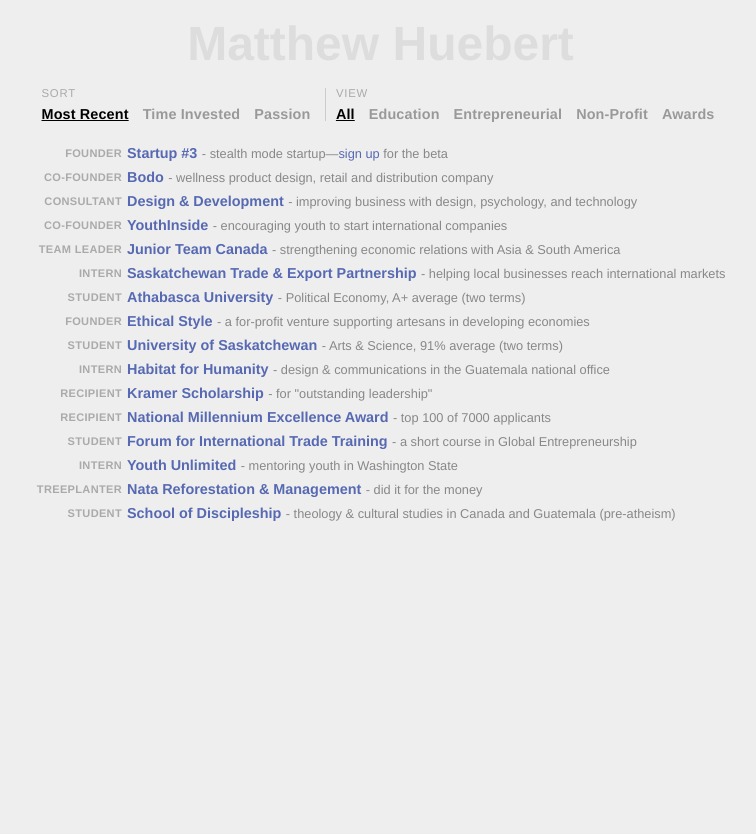
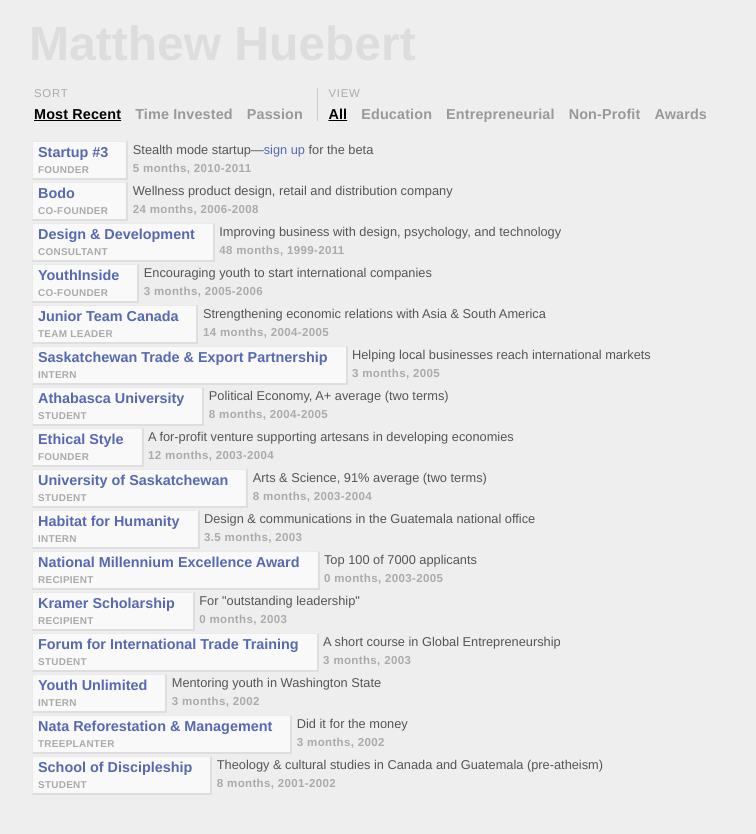
Before and after one commit to mhuebert/KineticHeat, a Jekyll site: the page built from index.html, in a window 1280 px wide. Shown: the top 834 px of the page, without its empty margins (258-1014 px from the left). Built offline with Jekyll 4.4.1, drawn with Linux system fonts in a browser that asks for light colours.

Commit message:
straightDown, with boxes

```diff
--- a/_config.yml
+++ b/_config.yml
@@ -2,23 +2,26 @@
   - categories: [ cv, entrepreneurial ]
     name: "Startup #3"
     title: Founder
-    detail: "stealth mode startup&mdash;<a href='#'>sign up</a> for the beta"
+    detail: "Stealth mode startup&mdash;<a href='#'>sign up</a> for the beta"
     length: 5
+    years: 2010-2011
     date: 2010-09
     passion: 10
   - categories: [ cv, education ]
     name: School of Discipleship
     title: student
     locations: Winnipeg, Canada
-    detail: theology & cultural studies in Canada and Guatemala (pre-atheism)
+    detail: Theology & cultural studies in Canada and Guatemala (pre-atheism)
     length: 8
+    years: 2001-2002
     date: 2002-04
     passion: 8
   - categories: [ cv, education ]
     name: Athabasca University
     title: student
     detail: Political Economy, A+ average (two terms)
-    length: 8.1
+    length: 8
+    years: 2004-2005
     date: 2005-04
     passion: 4
   - categories: [ cv, education ]
@@ -26,100 +29,113 @@
     title: student
     locations: Saskatoon, Canada
     detail: Arts & Science, 91% average (two terms)
-    length: 8.2
+    length: 8
+    years: 2003-2004
     date: 2004-04
     passion: 4
   - categories: [ cv, education ]
     name: Forum for International Trade Training
     title: student
-    detail: a short course in Global Entrepreneurship
-    length: 3.1
+    detail: A short course in Global Entrepreneurship
+    length: 3
+    years: 2003
     date: 2003-06
     passion: 4
   - categories: [ cv, non-profit ]
     name: Youth Unlimited
     title: intern
     locations: Washington State
-    detail: mentoring youth in Washington State
-    length: 7
+    detail: Mentoring youth in Washington State
+    length: 3
+    years: 2002
     date: 2002-12
     passion: 4
   - categories: [ cv, non-profit ]
     name: Habitat for Humanity
     title: intern
     locations: Guatemala
-    detail: design & communications in the Guatemala national office
+    detail: Design & communications in the Guatemala national office
     length: 3.5
+    years: 2003
     date: 2003-12
     passion: 8
   - categories: [ cv, non-profit, entrepreneurial ]
     name: Junior Team Canada
     title: team leader
     locations: China, Singapore, Malaysia, Chile
-    detail: strengthening economic relations with Asia & South America
+    detail: Strengthening economic relations with Asia & South America
     length: 14
+    years: 2004-2005
     date: 2005-08
     passion: 9
   - categories: [ cv, non-profit, entrepreneurial ]
     name: YouthInside
     title: co-founder
     locations: Hong Kong
-    detail: encouraging youth to start international companies
-    length: 3.2
+    detail: Encouraging youth to start international companies
+    length: 3
+    years: 2005-2006
     date: 2006-01
     passion: 9
   - categories: [ cv, entrepreneurial, technical ]
     name: Bodo
     title: co-founder
     locations: Beijing, China; Calgary, Canada
-    detail: wellness product design, retail and distribution company
+    detail: Wellness product design, retail and distribution company
     length: 24
+    years: 2006-2008
     date: 2010-08
     passion: 9.1
   - categories: [ cv, entrepreneurial, technical ]
     name: Design & Development
     title: Consultant
-    detail: improving business with design, psychology, and technology
+    detail: Improving business with design, psychology, and technology
     length: 48
+    years: 1999-2011
     date: 2008-01
     passion: 5
   - categories: [ cv, entrepreneurial ]
     name: Ethical Style
     title: Founder
     locations: Guatemala, South East Asia, Canada
-    detail: a for-profit venture supporting artesans in developing economies
+    detail: A for-profit venture supporting artesans in developing economies
     length: 12
+    years: 2003-2004
     date: 2004-12
     passion: 10
   - categories: [ cv, entrepreneurial ]
     name: Saskatchewan Trade & Export Partnership
     title: intern
     locations: Saskatoon, Canada
-    detail: helping local businesses reach international markets
+    detail: Helping local businesses reach international markets
     length: 3
+    years: 2005
     date: 2005-08
     passion: 4
   - categories: [ cv, "never again" ]
     name: Nata Reforestation & Management
     title: treeplanter
     locations: Tumbler Ridge, British Columbia
-    detail: did it for the money
+    detail: Did it for the money
     length: 3
+    years: 2002
     date: 2002-08
     passion: 1
   - categories: [ cv, awards ]
     name: National Millennium Excellence Award
     title: recipient
     locations: Ottawa
-    detail: top 100 of 7000 applicants
-    date: 2003-08
+    detail: Top 100 of 7000 applicants
+    date: 2003-09
     passion: 0
     length: 0
+    years: 2003-2005
   - categories: [ cv, awards ]
     name: Kramer Scholarship
     title: recipient
     locations: University of Saskatchewan
-    detail: for "outstanding leadership"
-    date: 2003-09
+    detail: For "outstanding leadership"
+    date: 2003-08
+    years: 2003
     passion: 0
     length: 0
--- a/_includes/element_partial.html
+++ b/_includes/element_partial.html
@@ -1,12 +1,17 @@
 <li class='element {% for cat in element.categories %} {{ cat }} {% endfor %}' data-date='{{ element.date }}' data-filter='{{ element.categories[1] }}' data-length='{{ element.length }}' data-passion='{{ element.passion }}'>
-  {% if element.title %}
-  <div class='title'>{{ element.title }}</div>
-  {% endif %}
-  <a class='name' href='{{ element.url }}'>{{ element.name }}</a>
-  {% if element.length %}
-  <div class='length'>{{ element.length }}m</div>
-  {% endif %}
-  <div class='detail'>- {{ element.detail }}</div>
+  <a class='name' href='{{ element.url }}'>
+    {{ element.name }}
+    {% if element.title %}
+    <div class='title'>{{ element.title }}</div>
+    {% endif %}
+  </a>
+  <div class='detail'>
+    {{ element.detail }}
+    {% if element.length %}
+    <br />
+    <div class='length'>{{ element.length }} months, {{ element.years }}</div>
+    {% endif %}
+  </div>
   {% if element.locations %}
   <div class='locations'>[{{ element.locations }}]</div>
   {% endif %}
--- a/css/styles.css
+++ b/css/styles.css
@@ -5,8 +5,7 @@
 
 .container {
   margin: 20px auto;
-  width: 800px;
-  text-align: center; }
+  width: 700px; }
 
 a {
   text-decoration: none;
@@ -57,42 +56,52 @@
 .elements {
   padding-bottom: 2px;
   width: 700px;
-  display: inline-block; }
+  display: inline-block;
+  text-align: left; }
 
 .element {
+  display: inline-block;
   font-size: 100%;
-  margin: 0;
-  padding: 4px 4px 4px 95px;
-  position: relative; }
+  position: relative;
+  margin: 0 0 3px 0; }
 
 .detail {
-  display: inline;
+  display: inline-block;
+  vertical-align: top;
   font-size: 80%;
-  color: #888888;
-  margin: 5px 0 0 0; }
+  color: #555555;
+  margin: 3px 0 0 0; }
   .detail a {
     color: #5669b2; }
 
 .name {
+  padding: 3px 18px 3px 5px;
+  border-width: 1px 2px 2px 1px;
+  border-style: solid;
+  border-color: #eaeaea #dedede #dedede #eaeaea;
   color: #5669b2;
   text-decoration: none;
   font-size: 90%;
   font-weight: bold;
-  display: inline-block; }
+  display: inline-block;
+  position: relative;
+  background-color: #f9f9f9; }
+  .name:hover {
+    background-color: white;
+    border-color: #dddddd #cccccc #cccccc #dddddd;
+    z-index: 1;
+    text-decoration: none; }
+    .name:hover .title {
+      color: #777777; }
 
 .title {
-  display: inline-block;
+  display: block;
   font-size: 69%;
   text-transform: uppercase;
   color: #aaaaaa;
   font-weight: bold;
   letter-spacing: 0.03em;
-  margin-right: 3px;
-  text-align: right;
-  width: 90px;
-  position: absolute;
-  top: 7px;
-  left: 0; }
+  padding: 5px 0 0 0; }
 
 .locations {
   color: #999999;
@@ -100,16 +109,12 @@
   display: none; }
 
 .length {
-  right: 5px;
-  top: 6px;
-  position: absolute;
   display: inline-block;
-  font-size: 69%;
+  font-size: 90%;
   color: #aaaaaa;
   font-weight: bold;
   letter-spacing: 0.03em;
-  text-transform: uppercase;
-  display: none; }
+  margin-top: 6px; }
 
 .off {
   color: black; }
```
Also changed, not shown: work/sass/styles.sass (+41 -39 lines), 3 other files.
